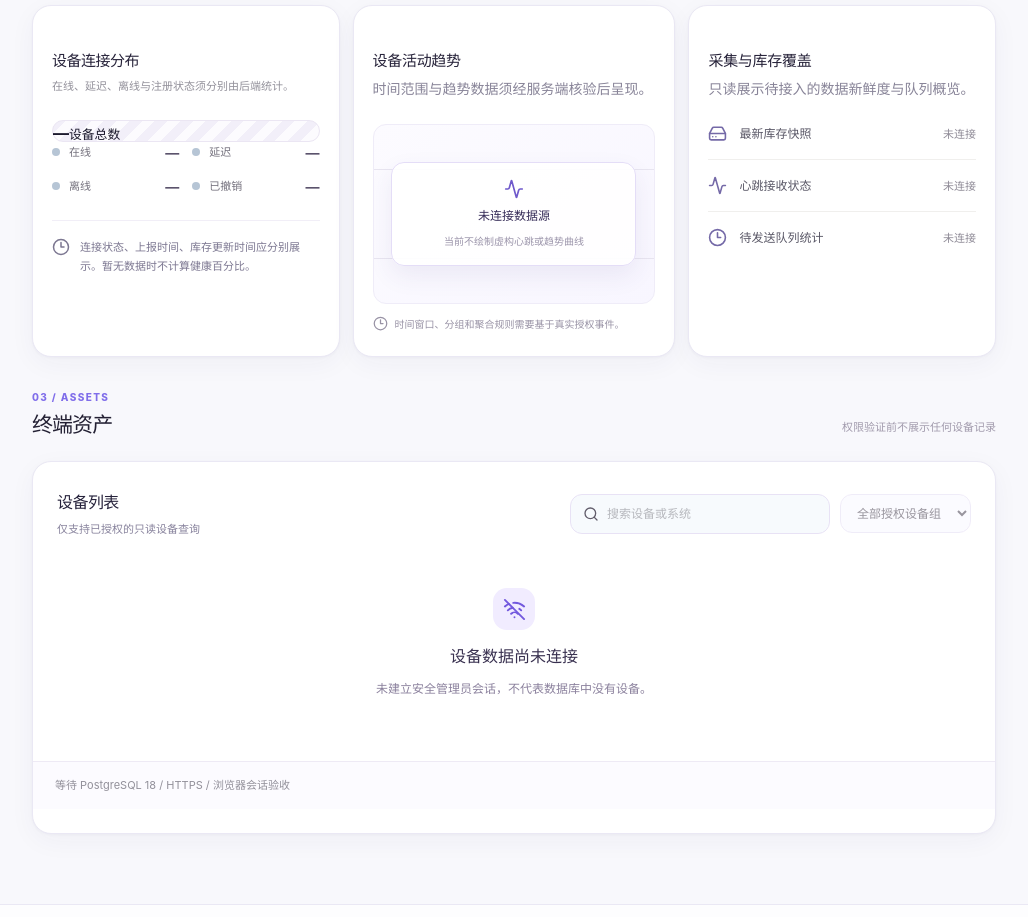
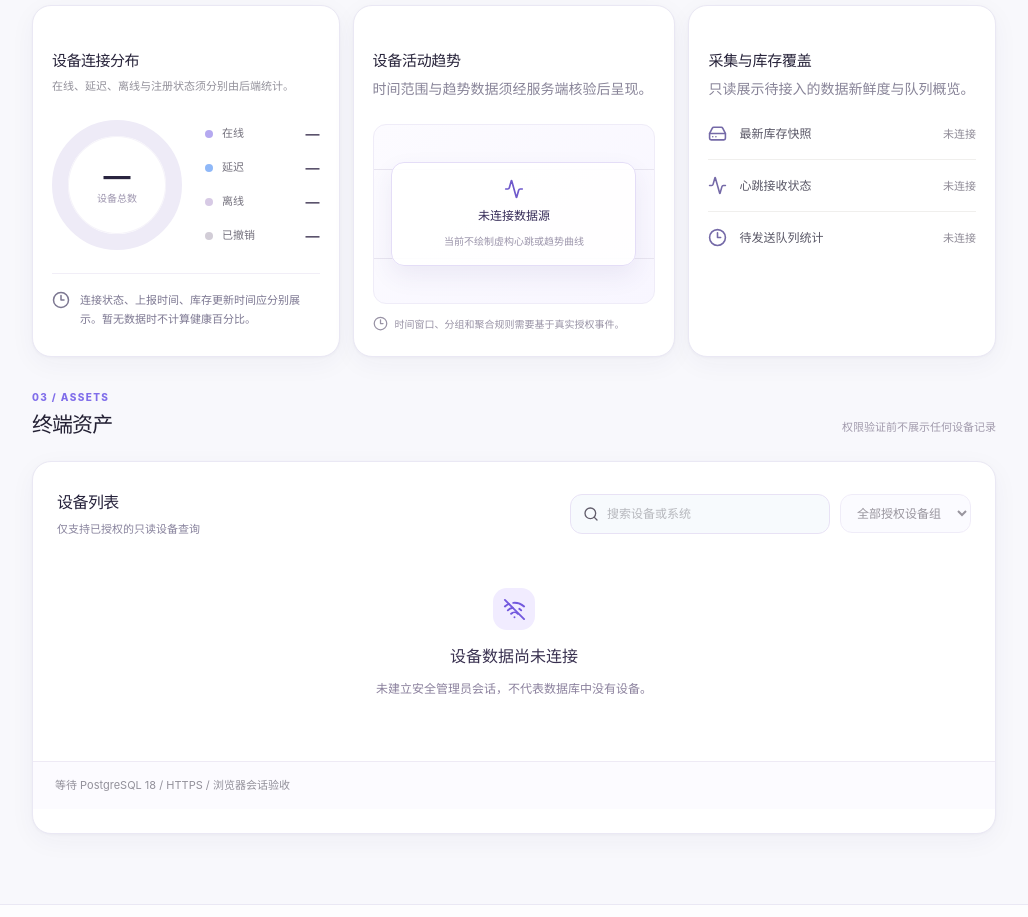
Before and after one commit to kunlong-luo/lanveriq, a Next.js app in the folder apps/web-next/: page /overview in a window 1280 px wide. Shown: the part 920-1837 px from the top of the page, without its empty margins (250-1278 px from the left). Built offline with nearby package versions, Linux system fonts and the light colour scheme.

Commit message:
NXT-14: finish accessible neutral B+C device status ring CSS

```diff
--- a/apps/web-next/src/app/lanveriq-bc.css
+++ b/apps/web-next/src/app/lanveriq-bc.css
@@ -1131,3 +1131,47 @@ body { background:#f8f8fc; color:var(--foreground); }
   .bc-login-intro { padding:20px 19px; }
   .bc-login-form { padding:26px 19px 29px; }
 }
+
+/* Status ring is intentionally neutral: size signifies unknown, NOT an
+ * online/offline distribution. Data-colored slices require real backend. */
+.bc-insight-grid .bc-connectivity-visual {
+  display:grid;
+  grid-template-columns:minmax(108px,135px) minmax(0,1fr);
+  align-items:center;
+  gap:18px;
+  min-width:0;
+}
+.bc-insight-grid .connectivity-empty-bar {
+  width:130px;
+  height:130px;
+  max-width:100%;
+  aspect-ratio:1;
+  border:16px solid #eeebf7;
+  border-radius:50%;
+  background:#fff;
+  display:grid;
+  place-items:center;
+  flex-shrink:0;
+  box-shadow:inset 0 0 0 1px #f6f4fa;
+}
+.bc-connection-ring-center { display:grid; justify-items:center; gap:1px; color:#29243f; }
+.bc-connection-ring-center strong { font-size:27px; line-height:1; }
+.bc-connection-ring-center small { color:#9d95ae; font-size:10px; white-space:nowrap; }
+.bc-insight-grid .connectivity-legend {
+  display:grid;
+  grid-template-columns:1fr;
+  min-width:0;
+  gap:13px;
+}
+.bc-insight-grid .connectivity-legend > span { min-width:0; }
+.bc-insight-grid .connectivity-legend i { background:#b5a9f0; }
+.bc-insight-grid .connectivity-legend > span:nth-child(2) i { background:#8fb8f8; }
+.bc-insight-grid .connectivity-legend > span:nth-child(3) i { background:#d7cae5; }
+.bc-insight-grid .connectivity-legend > span:nth-child(4) i { background:#d2cdd7; }
+@media(max-width:430px) {
+  .bc-insight-grid .bc-connectivity-visual {
+    grid-template-columns:minmax(98px,120px) minmax(0,1fr);
+    gap:12px;
+  }
+  .bc-insight-grid .connectivity-empty-bar { width:115px; height:115px; border-width:14px; }
+}
```
